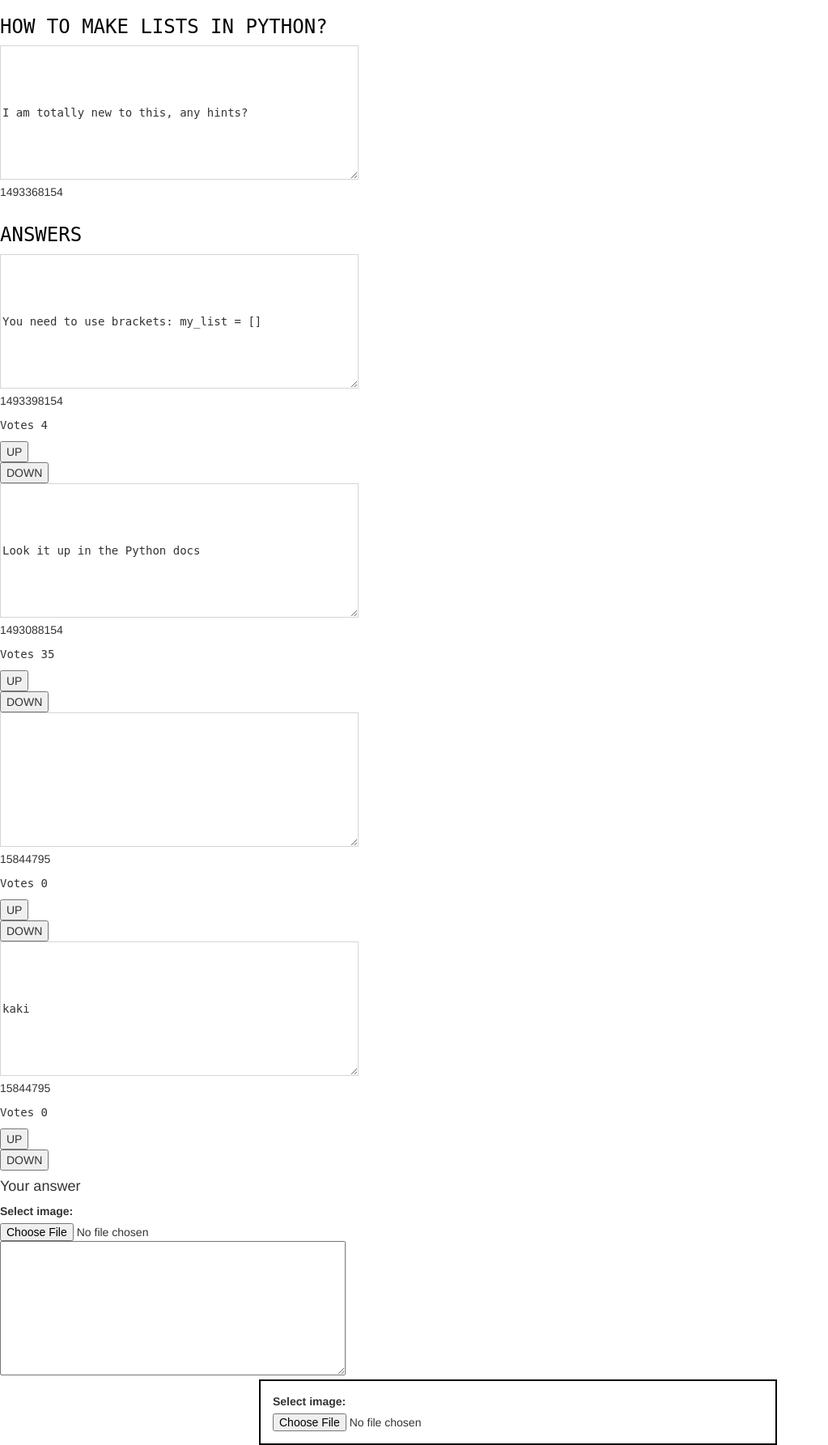
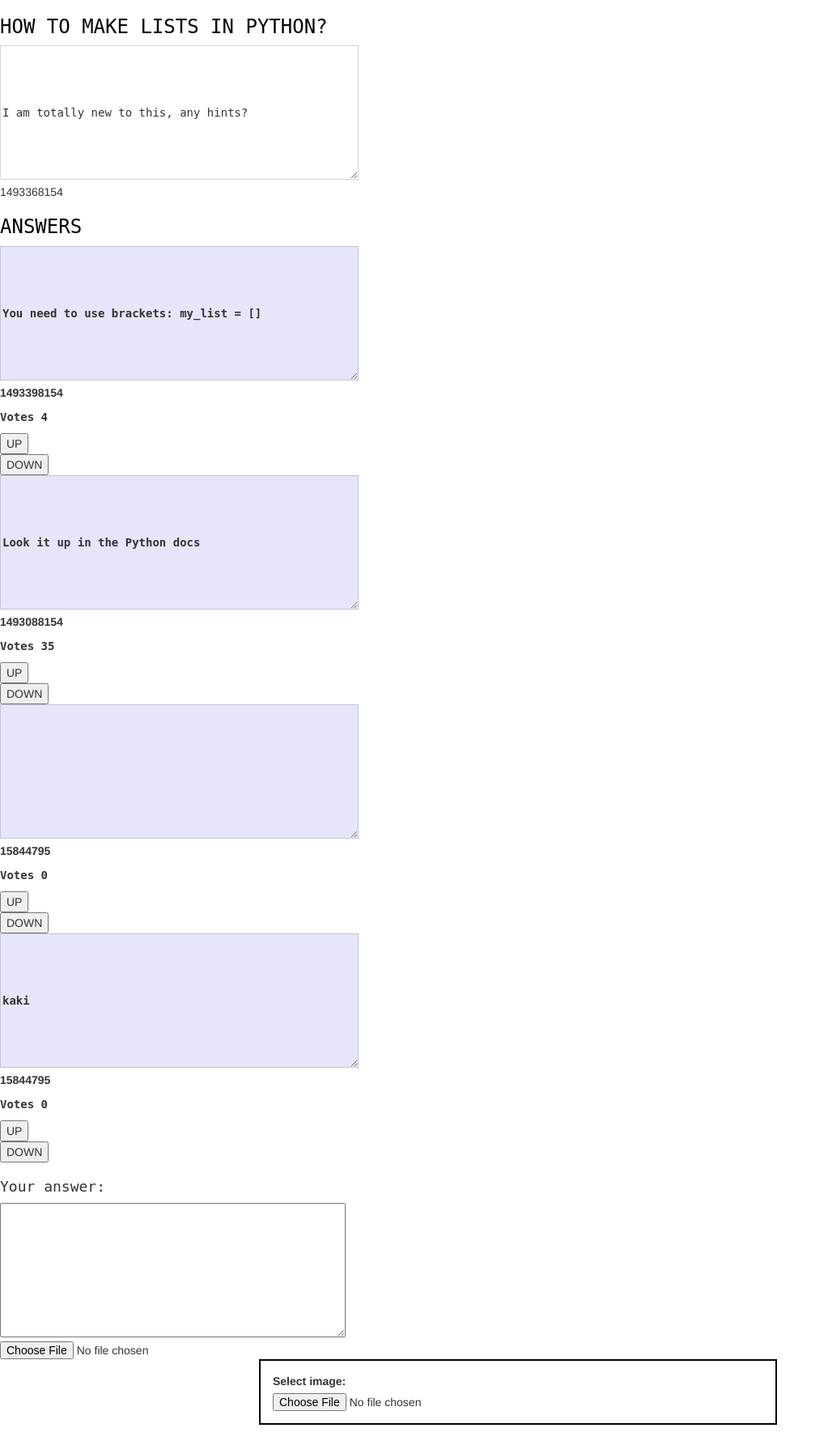
Before and after one commit to Dusernajder/ask_mate_teamproject, a Flask app: page /answers/1 in a window 1280 px wide. Shown: the part 52-1837 px from the top of the page at 81% size, without its empty margins (0-1023 px from the left). After the commit the page ends 1812 px from the top, so only its background shows below. Run offline with Flask 2, Linux system fonts and the light colour scheme; some libraries are stand-ins or nearby versions.

Commit message:
answers.html, theme.css updated for answer style

```diff
--- a/static/theme.css
+++ b/static/theme.css
@@ -54,6 +54,7 @@
     background-color: white;
     font-family: "DejaVu Sans Mono", fantasy;
     align-content: center;
+
 }
 #answers_title{
     color: black;
@@ -62,12 +63,22 @@
     text-transform: uppercase;
 }
 #answer_textarea{
-    background-color: white;
+    background-color: lavender;
     font-family: "DejaVu Sans Mono", fantasy;
     align-content: center;
 }
-#answer_vote_count{
+#answer_vote_count {
     font-family: "DejaVu Sans Mono", fantasy;
 }
+#Y_answer{
+    font-family: "DejaVu Sans Mono", fantasy;
+}
+#answer_headers{
+    border-bottom: 10px lavender;
+}
+#your_answer{
+    padding-top: 10px;
+}
+
 
 /* Here is where the fun ends */
--- a/templates/answers.html
+++ b/templates/answers.html
@@ -12,7 +12,7 @@
         </article>
 
     </div>
-    <div id="headers">
+    <div id="answer_headers">
         <div><h3 id="answers_title" align="left">Answers</h3></div>
     </div>
     <div id="answers">
@@ -20,34 +20,48 @@
         {% for dict in answers %}
             {% for key, value in dict.items() %}
                 {% if key == 'question_id' and value == question.id %}
-
-                    <textarea id="answer_textarea" cols="50" rows="8" disabled>{{ dict.message }}</textarea>
+                    <div id="answer_padding">
+                    <strong>
+                    <textarea id="answer_textarea" cols="50" rows="8"  disabled>{{ dict.message }}</textarea>
+                    </strong>
+                    </div>
+                    <strong>
                     <p>{{ dict.submission_time }}</p>
                     <p id="answer_vote_count">Votes {{ dict.vote_number }}</p>
+                    </strong>
+                    <div>
                     <form name="answer_up_vote" method="post" action="/answers/{{ dict.id }}/vote_up">
-                    <button name="up_vote" type="submit">UP</button>
+                    <button name="up_vote" class="up_button" id="up_button" type="submit">UP</button>
                     </form>
-                    <form name="answer_down_vote" method="post" action="/answers/{{ dict.id }}/vote_down">
+                    </div>
+                    <div>
+                    <form name="answer_down_vote" class="down_button" id="down_button" method="post" action="/answers/{{ dict.id }}/vote_down">
                     <button name="down_vote" type="submit">DOWN</button>
                     </form>
+                    </div>
+
                 {% endif %}
             {% endfor %}
         {% endfor %}
         <div id="test">
             <div>{{ list }}</div>
         </div>
+        </div>
+        <div id="your_answer">
         <form name="question" method="post" enctype="multipart/form-data">
-        <div><h4 align="left">Your answer</h4></div>
-                <label for="img">Select image:</label>
+        <div><h4 id="Y_answer" align="left">Your answer:</h4></div>
+                <textarea name="answer_message" id="answer_form" cols="50" rows="8"></textarea>
+            <div id="slct_img">
                 <input type="file" id="img" name="image" >
-                <textarea name="answer_message" id="answer_form" cols="50" rows="8"></textarea>
+            </div>
+
         <div id="image">
             <label for="image">Select image:</label>
             <input name="image" type="file">
         </div>
         </form>
+        </div>
 
-    </div>
 
 </div>
 {% endblock %}
```
